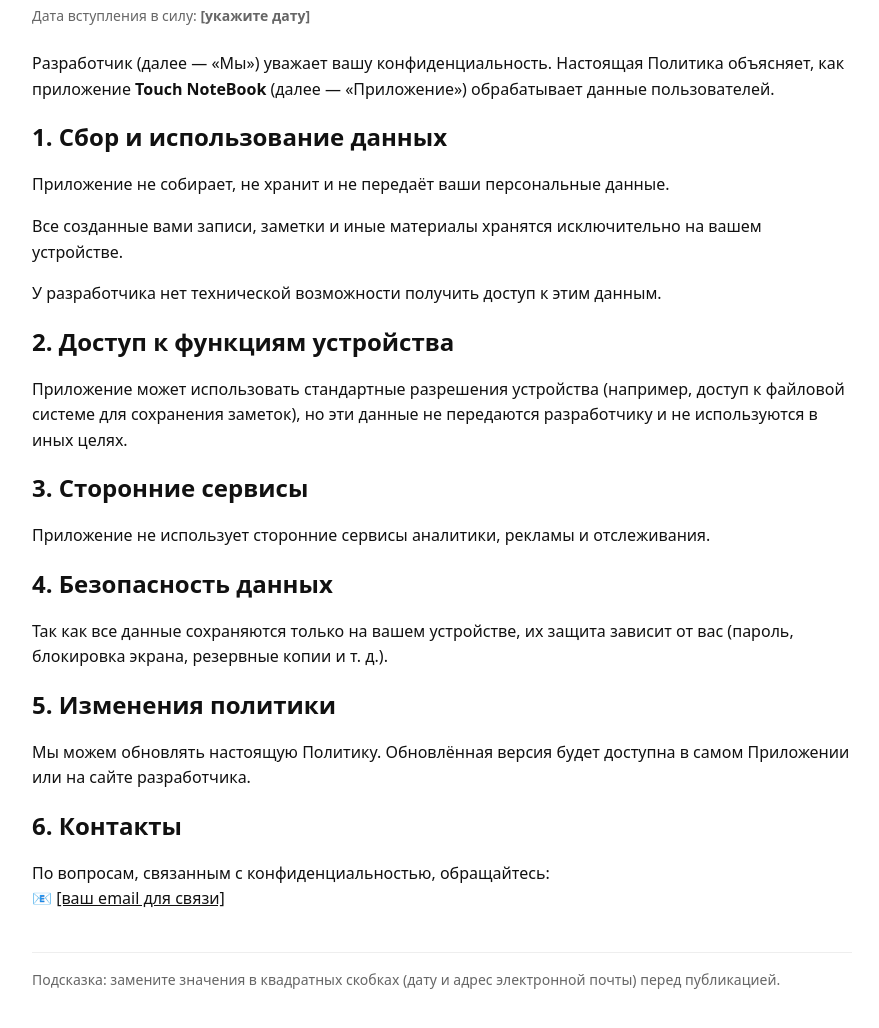
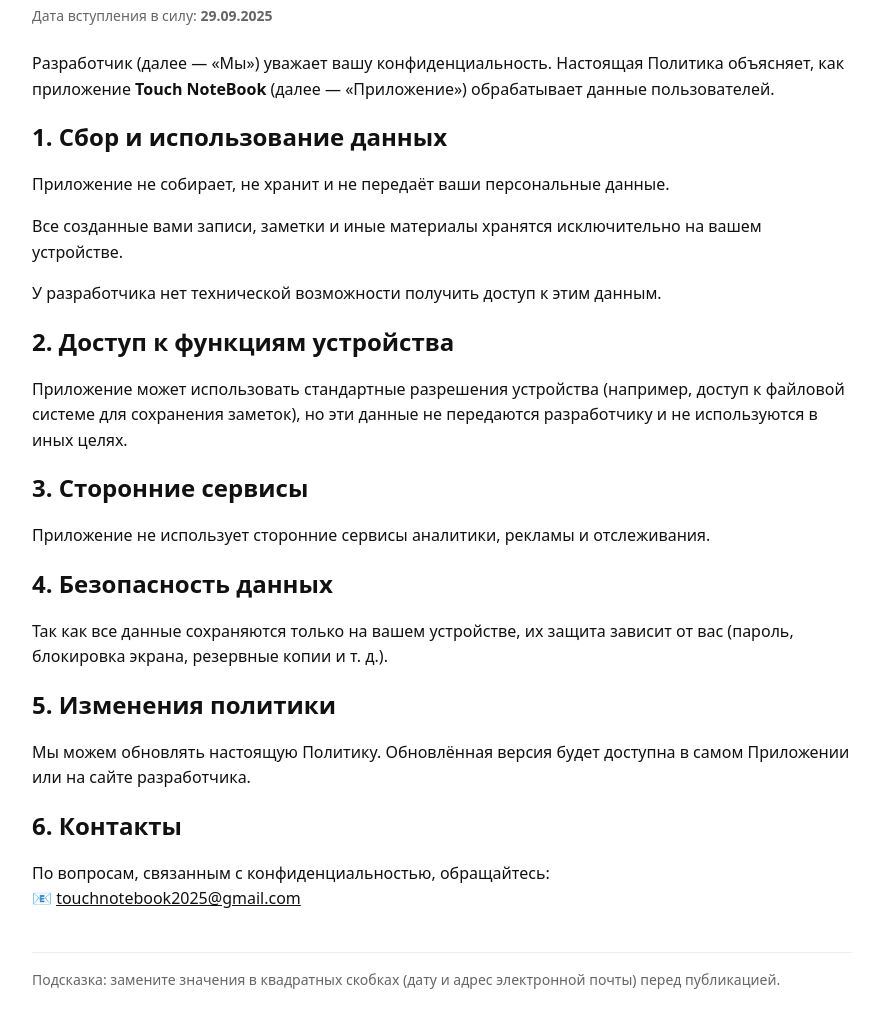
Before and after one commit to SergeyFierce/privacy-policy, a plain HTML site: page index.html in a window 1280 px wide. Shown: the part 78-1106 px from the top of the page, without its empty margins (198-1077 px from the left). Drawn offline with Linux system fonts and the light colour scheme.

Commit message:
Update index.html

```diff
--- a/index.html
+++ b/index.html
@@ -38,7 +38,7 @@
 <body>
   <main class="container">
     <h1>Политика конфиденциальности</h1>
-    <div class="meta">Дата вступления в силу: <strong>[укажите дату]</strong></div>
+    <div class="meta">Дата вступления в силу: <strong>29.09.2025</strong></div>
 
     <p>Разработчик (далее — «Мы») уважает вашу конфиденциальность. Настоящая Политика объясняет, как приложение <strong>Touch NoteBook</strong> (далее — «Приложение») обрабатывает данные пользователей.</p>
 
@@ -61,7 +61,7 @@
 
     <h2>6. Контакты</h2>
     <p>По вопросам, связанным с конфиденциальностью, обращайтесь:<br>
-    📧 <a href="mailto:[ваш email для связи]">[ваш email для связи]</a></p>
+    📧 <a href="mailto:touchnotebook2025@gmail.com">touchnotebook2025@gmail.com</a></p>
 
     <p class="footer-note">Подсказка: замените значения в квадратных скобках (дату и адрес электронной почты) перед публикацией.</p>
   </main>
```
